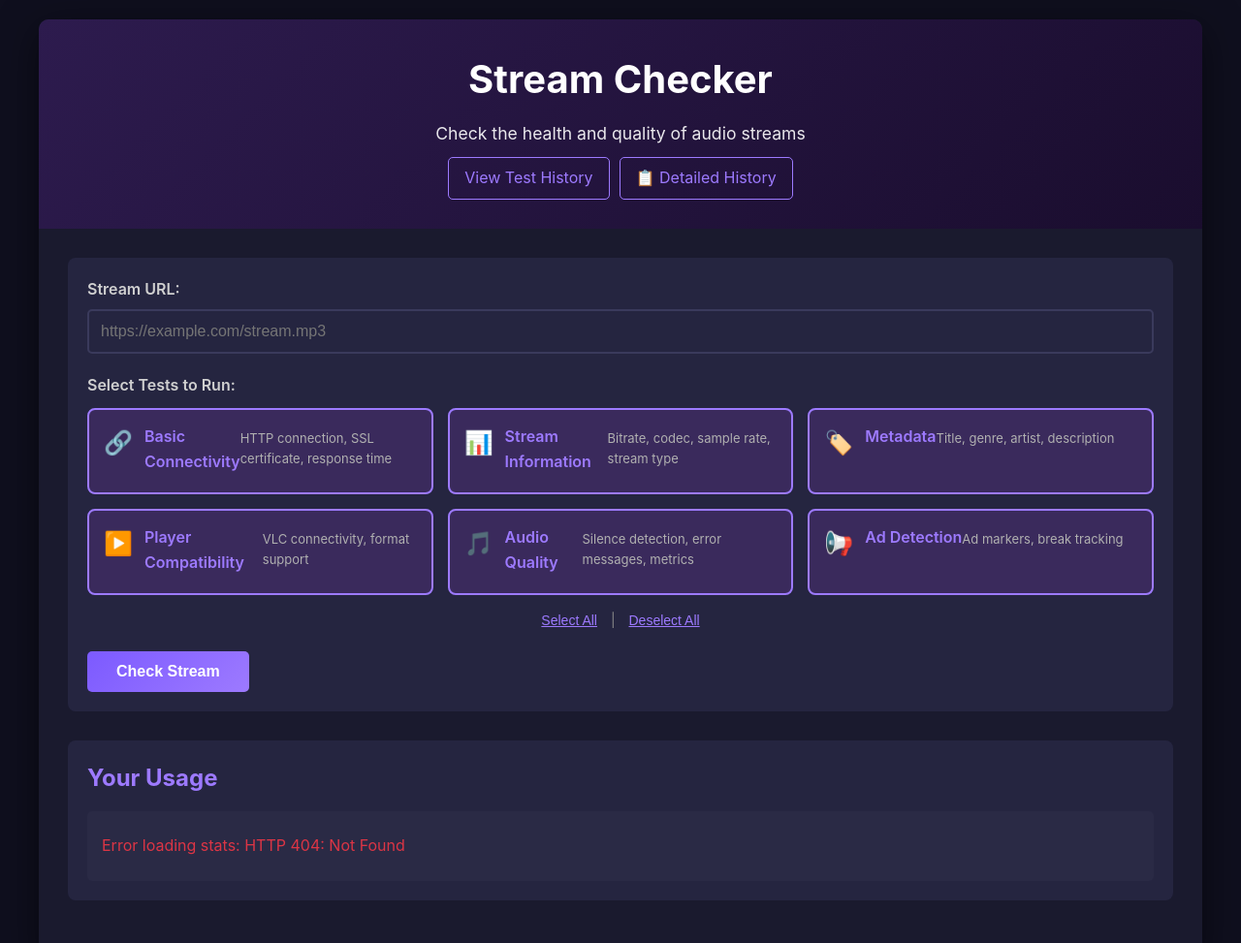
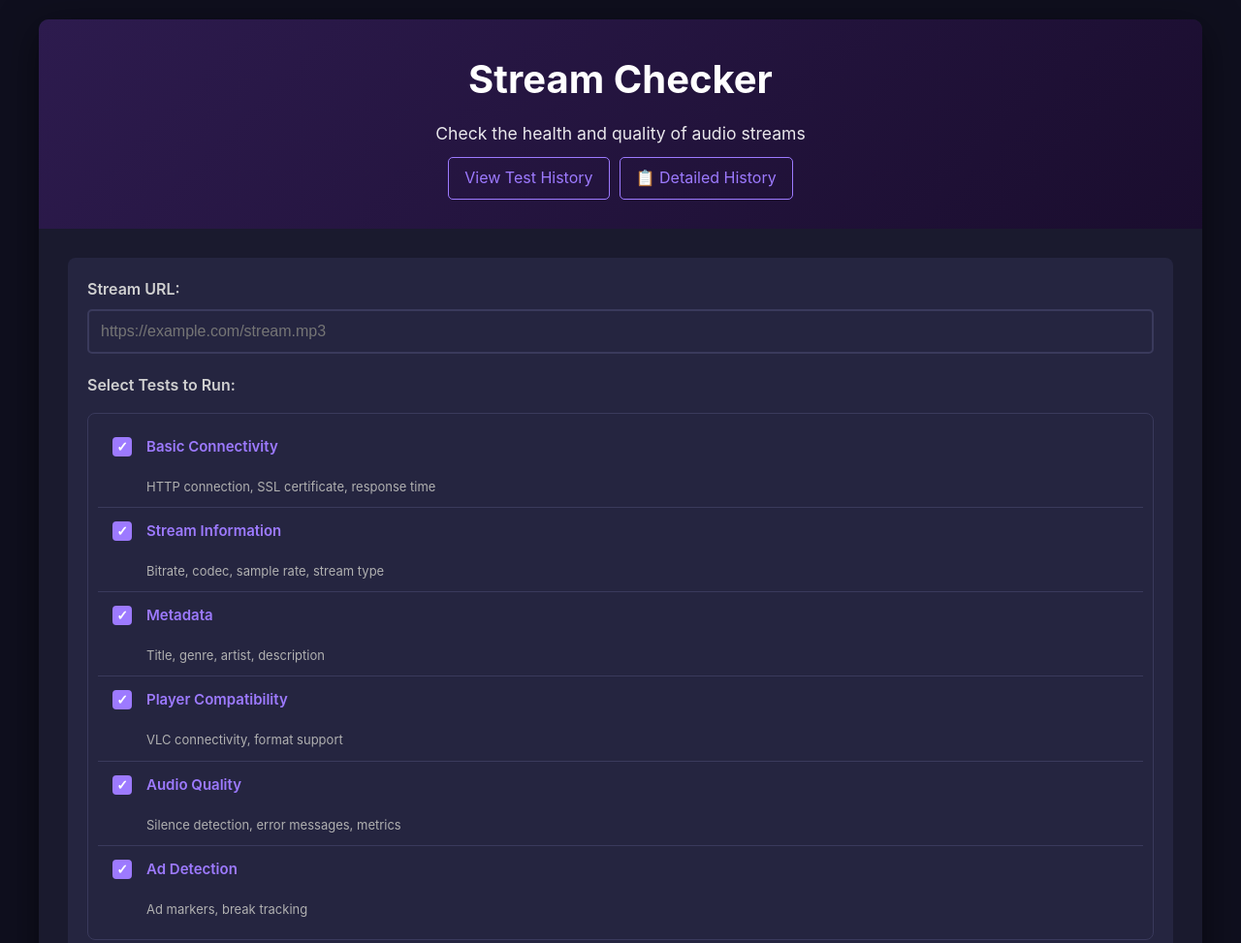
Before and after one commit to djpetersen/stream_checker-web, a plain HTML site: page frontend/index.html in a window 1280 px wide. Shown: the top 973 px of the page at 97% size. Drawn offline with Linux system fonts and the light colour scheme; no server answers.

Commit message:
Redesign test selection UI to clean list with visible checkboxes
- Replace grid-based boxes with vertical list layout
- Show visible checkboxes next to each test category
- Remove icons from test categories
- Increase spacing between category name and description (20px)
- Position checkboxes horizontally aligned with category names
- Simplify JavaScript by removing old checkbox styling logic
- All checkboxes checked by default
- Clean, modern list design matching dark theme

```diff
--- a/frontend/app.js
+++ b/frontend/app.js
@@ -39,35 +39,16 @@ document.addEventListener('DOMContentLoaded', () => {
     loadStats();
 });
 
-// Handle select all / deselect all buttons and checkbox styling
+// Handle select all / deselect all buttons
 document.addEventListener('DOMContentLoaded', () => {
     const selectAllBtn = document.getElementById('selectAllBtn');
     const deselectAllBtn = document.getElementById('deselectAllBtn');
     const testCheckboxes = document.querySelectorAll('input[name="tests"]');
 
-    // Function to update checkbox styling
-    const updateCheckboxStyle = (checkbox) => {
-        const option = checkbox.closest('.test-option');
-        if (checkbox.checked) {
-            option.classList.add('checked');
-        } else {
-            option.classList.remove('checked');
-        }
-    };
-
-    // Initialize styling for all checkboxes
-    testCheckboxes.forEach(cb => {
-        updateCheckboxStyle(cb);
-        cb.addEventListener('change', () => {
-            updateCheckboxStyle(cb);
-        });
-    });
-
     if (selectAllBtn) {
         selectAllBtn.addEventListener('click', () => {
             testCheckboxes.forEach(cb => {
                 cb.checked = true;
-                updateCheckboxStyle(cb);
             });
         });
     }
@@ -76,7 +57,6 @@ document.addEventListener('DOMContentLoaded', () => {
         deselectAllBtn.addEventListener('click', () => {
             testCheckboxes.forEach(cb => {
                 cb.checked = false;
-                updateCheckboxStyle(cb);
             });
         });
     }
@@ -84,11 +64,9 @@ document.addEventListener('DOMContentLoaded', () => {
     // Auto-select connectivity if any other test is selected
     testCheckboxes.forEach(cb => {
         cb.addEventListener('change', () => {
-            updateCheckboxStyle(cb);
             if (cb.id !== 'test-connectivity' && cb.checked) {
                 const connectivityCheckbox = document.getElementById('test-connectivity');
                 connectivityCheckbox.checked = true;
-                updateCheckboxStyle(connectivityCheckbox);
             }
         });
     });
--- a/frontend/index.html
+++ b/frontend/index.html
@@ -33,56 +33,50 @@
 
                     <div class="form-group">
                         <label>Select Tests to Run:</label>
-                        <div class="test-options">
-                            <div class="test-option">
+                        <ul class="test-list">
+                            <li class="test-list-item">
                                 <input type="checkbox" id="test-connectivity" name="tests" value="connectivity" checked>
                                 <label for="test-connectivity">
-                                    <span class="test-icon">🔗</span>
                                     <span class="test-label">Basic Connectivity</span>
                                     <span class="test-desc">HTTP connection, SSL certificate, response time</span>
                                 </label>
-                            </div>
-                            <div class="test-option">
+                            </li>
+                            <li class="test-list-item">
                                 <input type="checkbox" id="test-stream-info" name="tests" value="stream_info" checked>
                                 <label for="test-stream-info">
-                                    <span class="test-icon">📊</span>
                                     <span class="test-label">Stream Information</span>
                                     <span class="test-desc">Bitrate, codec, sample rate, stream type</span>
                                 </label>
-                            </div>
-                            <div class="test-option">
+                            </li>
+                            <li class="test-list-item">
                                 <input type="checkbox" id="test-metadata" name="tests" value="metadata" checked>
                                 <label for="test-metadata">
-                                    <span class="test-icon">🏷️</span>
                                     <span class="test-label">Metadata</span>
                                     <span class="test-desc">Title, genre, artist, description</span>
                                 </label>
-                            </div>
-                            <div class="test-option">
+                            </li>
+                            <li class="test-list-item">
                                 <input type="checkbox" id="test-player" name="tests" value="player_test" checked>
                                 <label for="test-player">
-                                    <span class="test-icon">▶️</span>
                                     <span class="test-label">Player Compatibility</span>
                                     <span class="test-desc">VLC connectivity, format support</span>
                                 </label>
-                            </div>
-                            <div class="test-option">
+                            </li>
+                            <li class="test-list-item">
                                 <input type="checkbox" id="test-audio" name="tests" value="audio_analysis" checked>
                                 <label for="test-audio">
-                                    <span class="test-icon">🎵</span>
                                     <span class="test-label">Audio Quality</span>
                                     <span class="test-desc">Silence detection, error messages, metrics</span>
                                 </label>
-                            </div>
-                            <div class="test-option">
+                            </li>
+                            <li class="test-list-item">
                                 <input type="checkbox" id="test-ads" name="tests" value="ad_detection" checked>
                                 <label for="test-ads">
-                                    <span class="test-icon">📢</span>
                                     <span class="test-label">Ad Detection</span>
                                     <span class="test-desc">Ad markers, break tracking</span>
                                 </label>
-                            </div>
-                        </div>
+                            </li>
+                        </ul>
                         <div class="test-actions">
                             <button type="button" id="selectAllBtn" class="btn-link">Select All</button>
                             <span>|</span>
--- a/frontend/style.css
+++ b/frontend/style.css
@@ -88,76 +88,97 @@ select:focus {
     background: #2a2a45;
 }
 
-/* Test Options Checkbox UI */
-.test-options {
-    display: grid;
-    grid-template-columns: repeat(auto-fit, minmax(280px, 1fr));
-    gap: 15px;
-    margin-top: 10px;
+/* Test Options Checkbox UI - List Style */
+.test-list {
+    list-style: none;
+    padding: 0;
+    margin: 15px 0 0 0;
+    background: #252540;
+    border-radius: 8px;
+    padding: 10px;
+    border: 1px solid #3a3a5c;
 }
 
-.test-option {
-    background: #2a2a45;
-    border: 2px solid #3a3a5c;
-    border-radius: 8px;
-    padding: 15px;
+.test-list-item {
+    padding: 12px 15px;
+    margin: 0;
+    border-bottom: 1px solid #3a3a5c;
+    transition: background-color 0.2s;
+    display: flex;
+    align-items: flex-start;
+}
+
+.test-list-item:last-child {
+    border-bottom: none;
+}
+
+.test-list-item:hover {
+    background-color: #2a2a45;
+}
+
+.test-list-item input[type="checkbox"] {
+    appearance: none;
+    width: 20px;
+    height: 20px;
+    border: 2px solid #9d7aff;
+    border-radius: 4px;
+    margin-right: 15px;
+    margin-top: 2px;
+    cursor: pointer;
+    position: relative;
+    flex-shrink: 0;
+    background-color: #252540;
     transition: all 0.2s;
 }
 
-.test-option:hover {
-    border-color: #9d7aff;
-    box-shadow: 0 2px 8px rgba(157, 122, 255, 0.3);
+.test-list-item input[type="checkbox"]:hover {
+    border-color: #b89fff;
+    background-color: #2a2a45;
 }
 
-.test-option input[type="checkbox"] {
-    display: none;
+.test-list-item input[type="checkbox"]:checked {
+    background-color: #9d7aff;
+    border-color: #9d7aff;
 }
 
-.test-option label {
+.test-list-item input[type="checkbox"]:checked::after {
+    content: '✓';
+    position: absolute;
+    top: 50%;
+    left: 50%;
+    transform: translate(-50%, -50%);
+    color: white;
+    font-size: 14px;
+    font-weight: bold;
+}
+
+.test-list-item label {
     display: flex;
-    align-items: flex-start;
+    flex-direction: column;
     cursor: pointer;
     margin: 0;
     font-weight: normal;
-}
-
-.test-icon {
-    font-size: 24px;
-    margin-right: 12px;
-    flex-shrink: 0;
+    flex: 1;
 }
 
 .test-label {
     font-weight: 600;
     color: #e0e0e0;
-    margin-bottom: 4px;
+    margin-bottom: 20px;
     display: block;
+    font-size: 15px;
 }
 
 .test-desc {
     font-size: 13px;
     color: #b0b0b0;
     display: block;
-    margin-top: 4px;
+    margin-top: 0;
+    line-height: 1.4;
 }
 
-.test-option input[type="checkbox"]:checked + label {
+.test-list-item input[type="checkbox"]:checked + label .test-label {
     color: #9d7aff;
-}
-
-.test-option input[type="checkbox"]:checked + label .test-label {
-    color: #9d7aff;
-}
-
-/* Checked state styling - using JavaScript to toggle class instead of :has() for better browser support */
-.test-option.checked {
-    border-color: #9d7aff;
-    background: #3a2a5c;
-}
-
-.test-option input[type="checkbox"]:checked + label .test-label {
-    color: #9d7aff;
-    font-weight: 600;
 }
 
 .test-actions {
```
